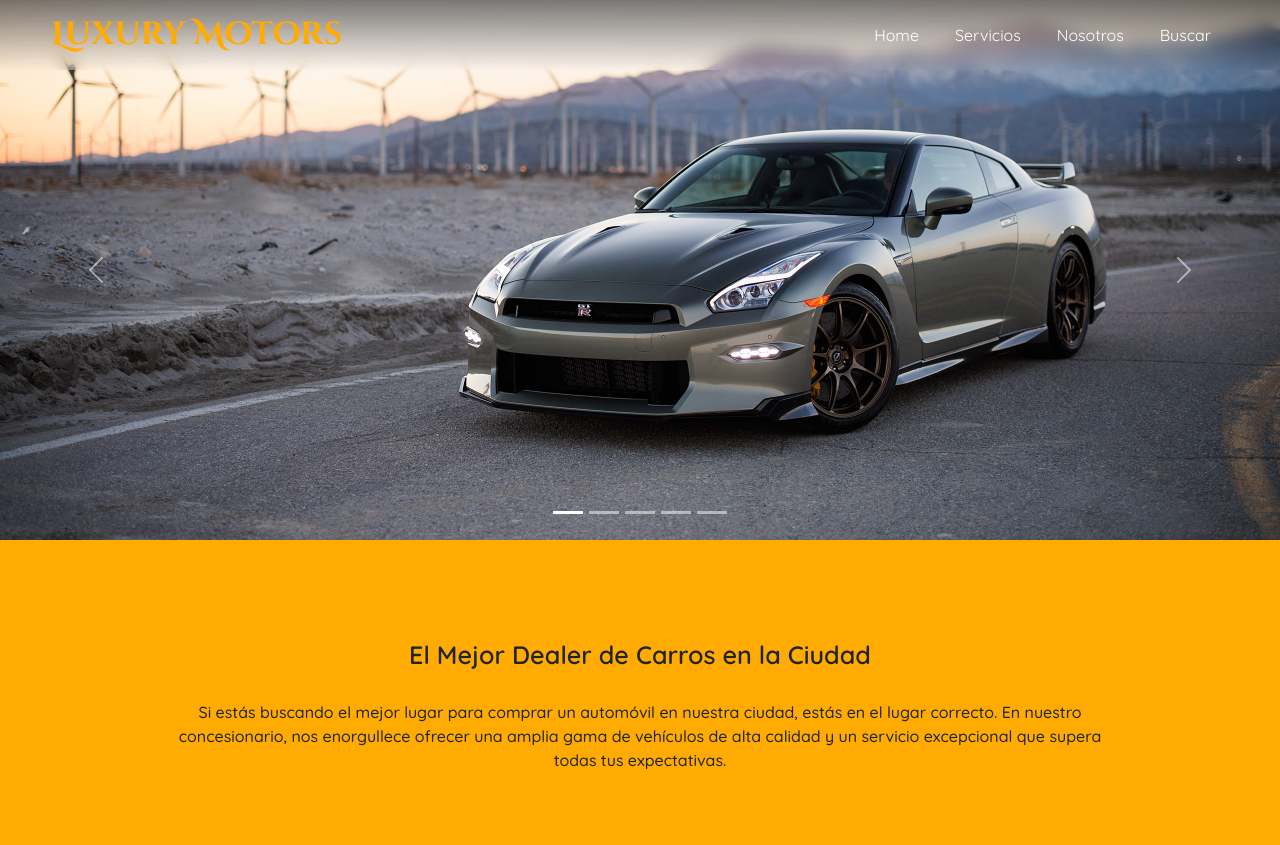
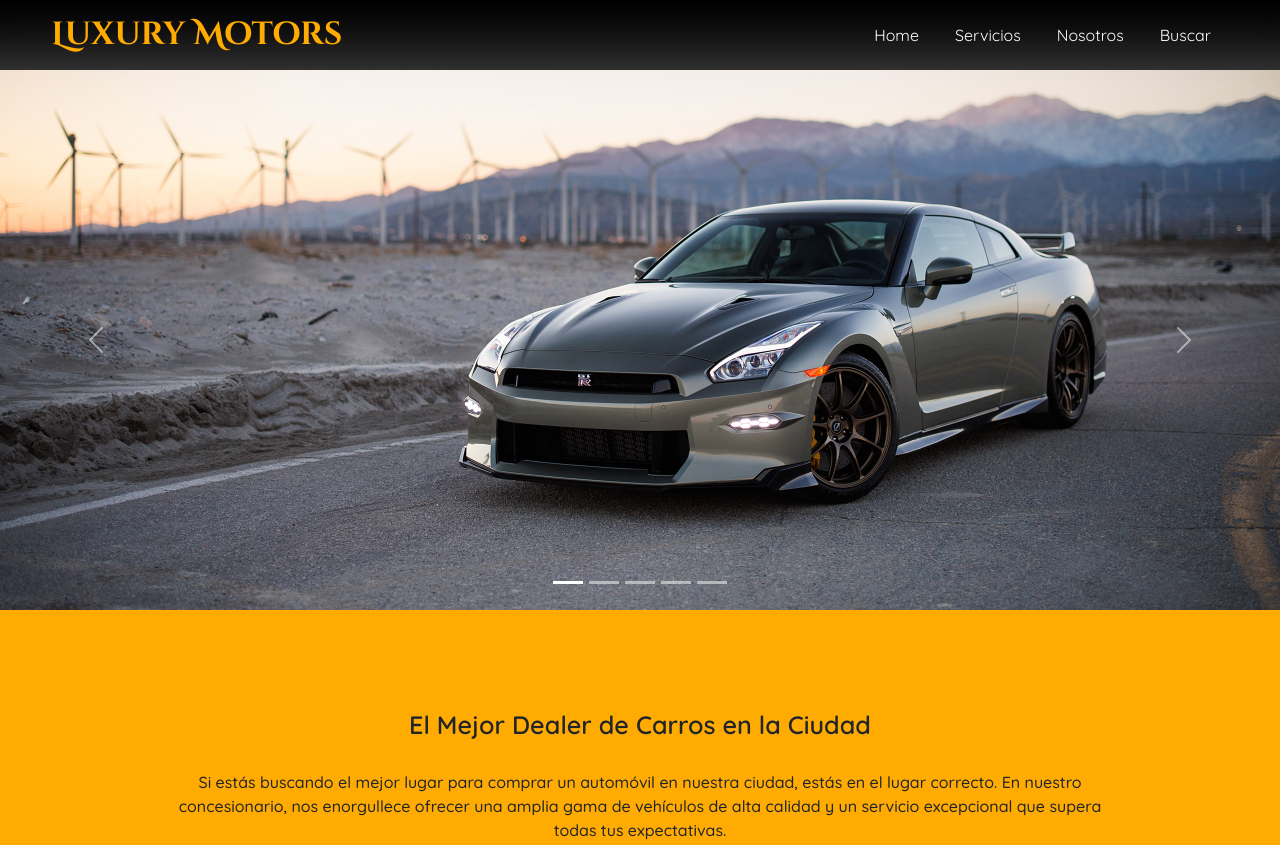
Before and after one commit to L1nk01/luxury-motors, a plain HTML site: page index.html in a window 1280 px wide. Shown: the top 845 px of the page. Drawn offline with nearby package versions, Linux system fonts and the light colour scheme.

Commit message:
Added background to navbar
At the top of the website

```diff
--- a/index.html
+++ b/index.html
@@ -38,7 +38,7 @@
         <div class="collapse navbar-collapse" id=navbarToggler>
           <ul class="navbar-nav ms-auto">
             <li class="nav-item">
-                <a class="nav-link" href="#home-carousel" >Home</a>
+                <a class="nav-link" href="#navbar-background" >Home</a>
             </li>
             <li class="nav-item">
                 <a class="nav-link" href="#services" >Servicios</a>
@@ -53,6 +53,8 @@
         </div>
       </nav>
     </header>
+
+    <div id="navbar-background"></div>
 
     <div id="home-carousel-container">
         <div id="home-carousel" class="carousel slide">
--- a/styles/breakpoints.css
+++ b/styles/breakpoints.css
@@ -19,6 +19,12 @@
 
   .navbar {
     padding: 6px 4vw;
+  }
+
+  #navbar-background {
+    width: 100%;
+    height: 70px;
+    background: linear-gradient(to bottom, black, rgb(51, 51, 51));
   }
 
   .navbar-brand {
--- a/styles/styles.css
+++ b/styles/styles.css
@@ -24,6 +24,12 @@
     backdrop-filter: blur(8px);
     width: 100%;
     background: linear-gradient(to bottom, rgba(0, 0, 0, 0.5) 0%, rgba(0, 0, 0, 0) 100%);
+}
+
+#navbar-background {
+    width: 100%;
+    height: 100px;
+    background: linear-gradient(to bottom, black, rgb(51, 51, 51));
 }
 
 .navbar-brand {
```
Also changed, not shown: 1 other file.
